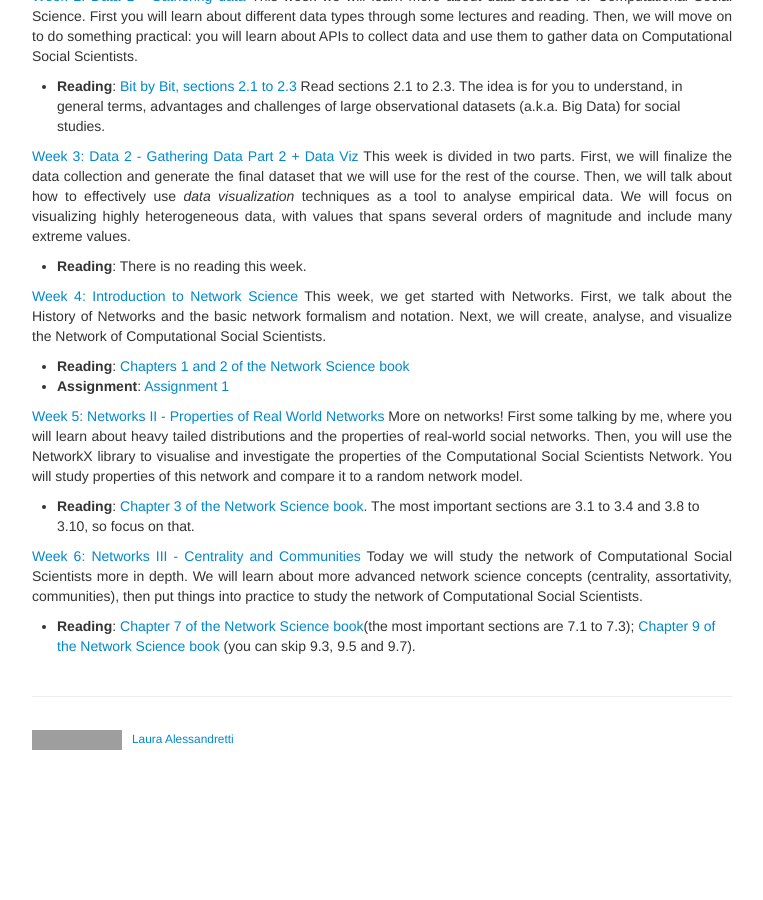
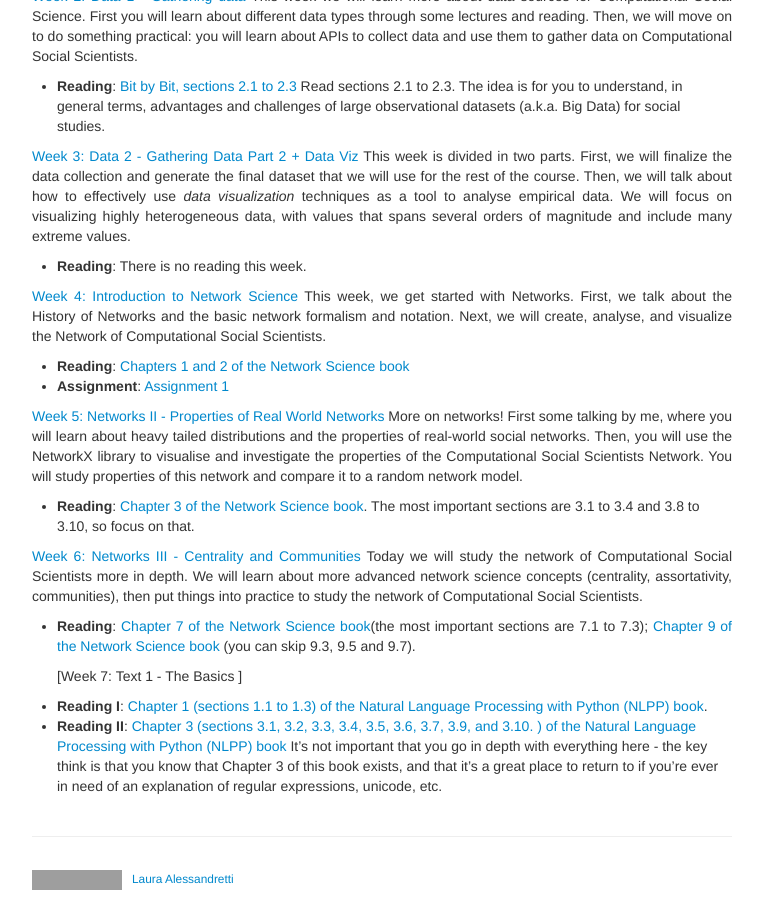
Before and after one commit to Simo067m/comsocsci2024, a Jekyll site: the page built from docs/lectures.md, in a window 1280 px wide and 900 px high, scrolled down 606 px. Shown: the whole window, without its empty margins (258-1021 px from the left). Built offline with Jekyll 4.4.1, drawn with Linux system fonts in a browser that asks for light colours; before the commit the page ends 1366 px from its top, so only the background shows below that; grey boxes are pictures that could not be loaded.

Commit message:
small changes

```diff
--- a/docs/lectures.md
+++ b/docs/lectures.md
@@ -37,3 +37,8 @@ description: A course led by Laura Alessandretti on Computational Social Science
 
  [Week 6: Networks III - Centrality and Communities](https://nbviewer.org/github/lalessan/comsocsci2024/blob/main/lectures/Week6.ipynb?flash_cache=True) Today we will study the network of Computational Social Scientists more in depth. We will learn about more advanced network science concepts (centrality, assortativity, communities), then put things into practice to study the network of Computational Social Scientists.
  * __Reading__: [Chapter 7 of the Network Science book](http://networksciencebook.com/chapter/7)(the most important sections are 7.1 to 7.3); [Chapter 9 of the Network Science book](http://networksciencebook.com/chapter/9) (you can skip 9.3, 9.5 and 9.7).
+
+   [Week 7: Text 1 - The Basics ]
+
+ * __Reading I__: [Chapter 1 (sections 1.1 to 1.3) of the Natural Language Processing with Python (NLPP) book](http://www.nltk.org/book/).
+ * __Reading II__: [Chapter 3 (sections 3.1, 3.2, 3.3, 3.4, 3.5, 3.6, 3.7, 3.9, and 3.10. )  of the Natural Language Processing with Python (NLPP) book](http://www.nltk.org/book/) It's not important that you go in depth with everything here - the key think is that you know that Chapter 3 of this book exists, and that it's a great place to return to if you're ever in need of an explanation of regular expressions, unicode, etc.
```
